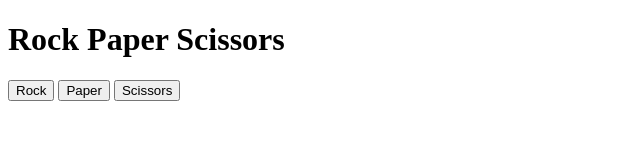
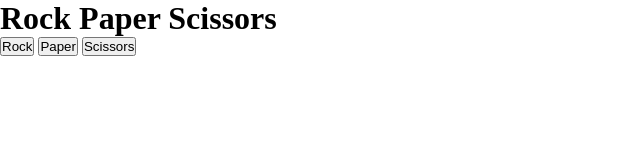
Before and after one commit to agoatnamedbear/top_rps, a plain HTML site: page index.html in a window 1280 px wide. Shown: the whole page, without its empty margins (0-640 px from the left). Drawn offline with Linux system fonts and the light colour scheme.

Commit message:
Add Google font and link CSS file

```diff
--- a/index.html
+++ b/index.html
@@ -4,6 +4,13 @@
     <meta charset="UTF-8" />
     <meta name="viewport" content="width=device-width, initial-scale=1.0" />
     <title>Rock Paper Scissors</title>
+    <link rel="preconnect" href="https://fonts.googleapis.com" />
+    <link rel="preconnect" href="https://fonts.gstatic.com" crossorigin />
+    <link
+      href="https://fonts.googleapis.com/css2?family=Space+Grotesk:wght@300..700&display=swap"
+      rel="stylesheet"
+    />
+    <link rel="stylesheet" href="./styles.css" />
   </head>
   <body>
     <h1>Rock Paper Scissors</h1>
```
